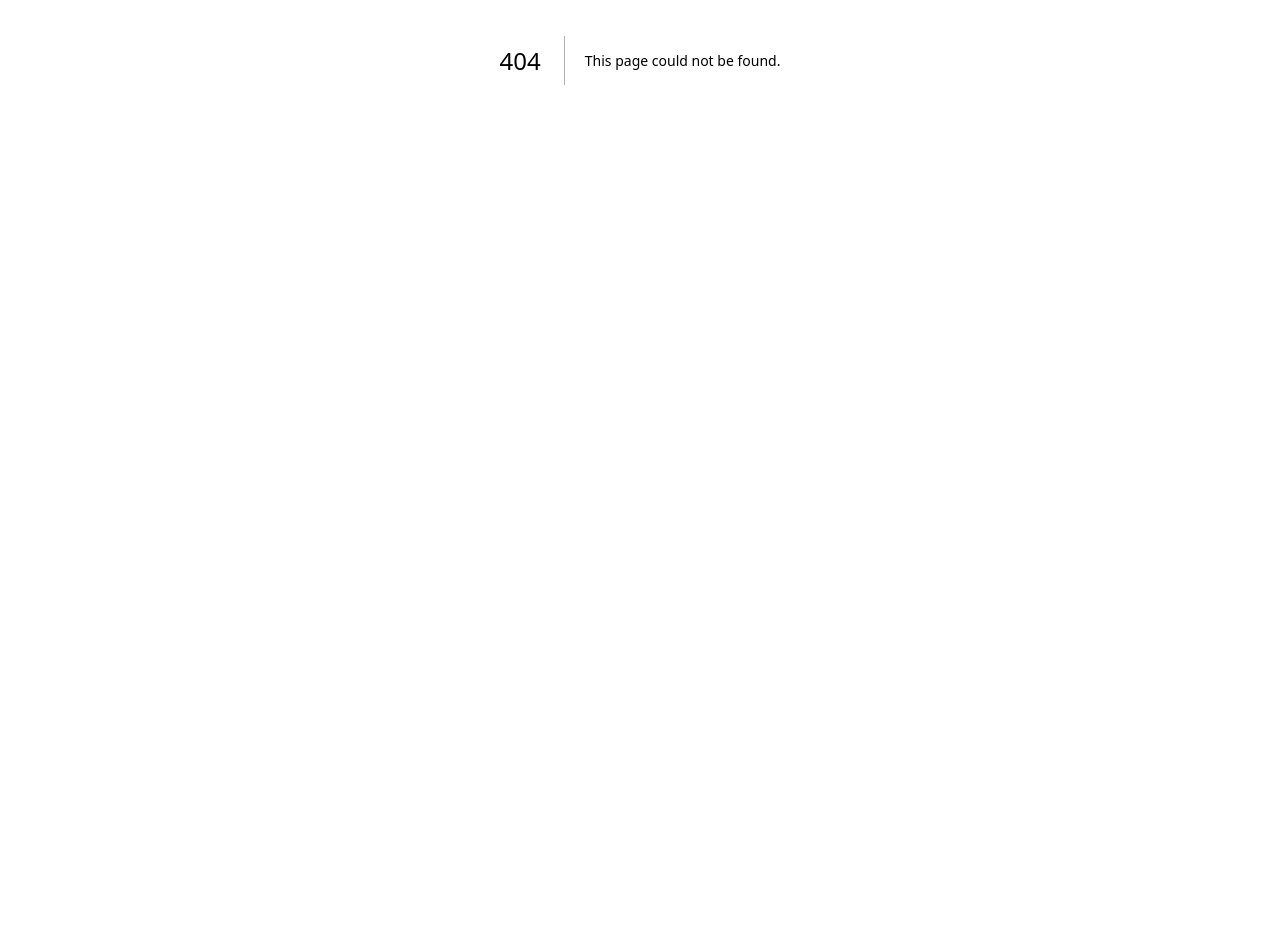
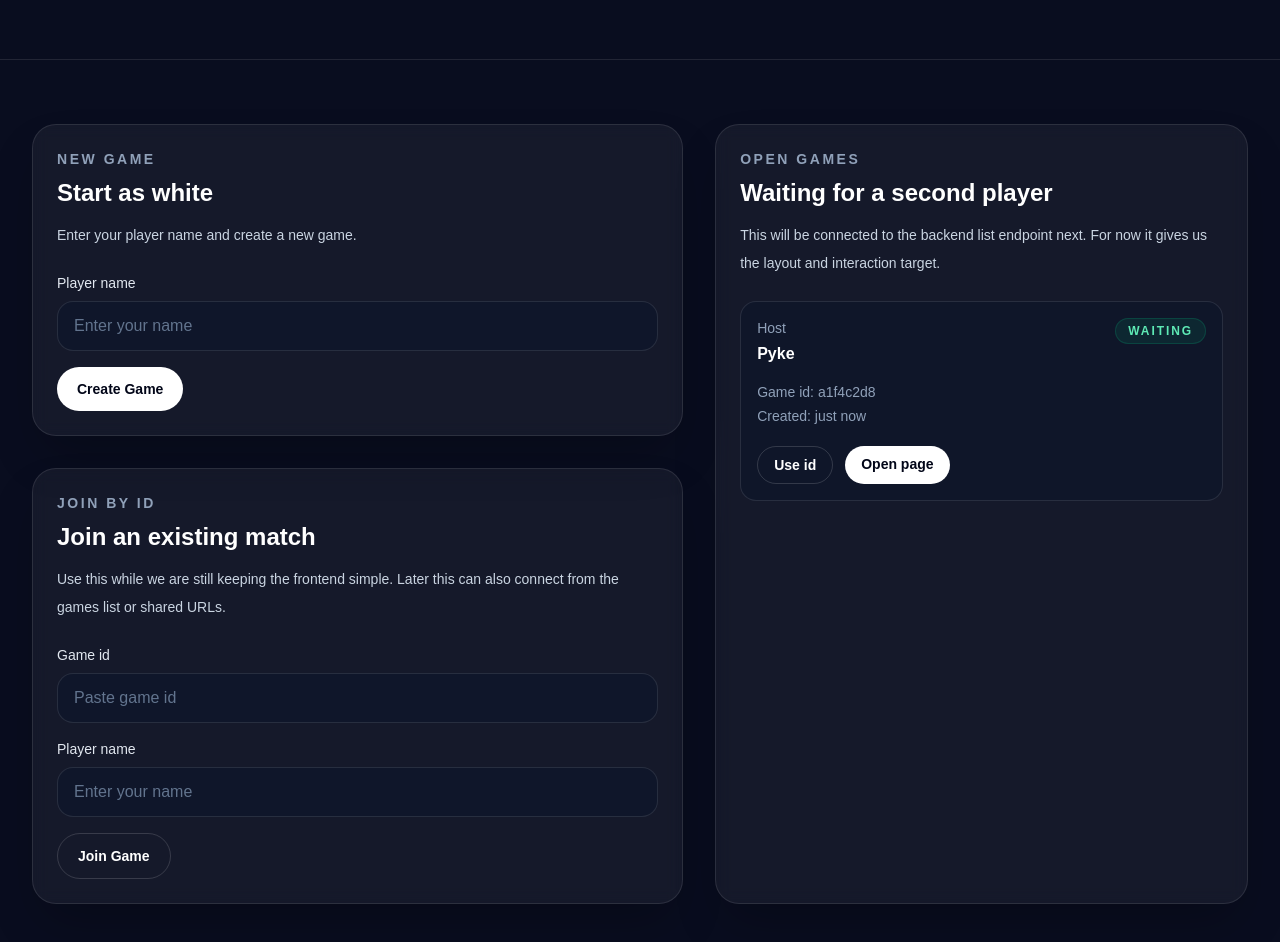
Before and after one commit to Killerbeez7/superchess, a Next.js app in the folder frontend/superchess-web/: page /play in a window 1280 px wide. Before the commit this address had no page. Shown: the part 340-1282 px from the top of the page. Before the commit the page ends 800 px from the top, so only its background shows below. Built offline with nearby package versions, Linux system fonts and the light colour scheme.

Commit message:
Create design for /play page

```diff
--- /dev/null
+++ b/frontend/superchess-web/src/app/play/page.tsx
@@ -0,0 +1,241 @@
+"use client";
+
+import { FormEvent, useMemo, useState } from "react";
+import Link from "next/link";
+import { Navbar } from "../components/layout/Navbar";
+
+type DemoGame = {
+  id: string;
+  whitePlayer: string;
+  status: "waiting" | "active";
+  createdAt: string;
+};
+
+const DEMO_GAMES: DemoGame[] = [
+  {
+    id: "a1f4c2d8",
+    whitePlayer: "Pyke",
+    status: "waiting",
+    createdAt: "just now",
+  },
+  {
+    id: "c9e7b1a4",
+    whitePlayer: "GuestPlayer",
+    status: "active",
+    createdAt: "2 min ago",
+  },
+];
+
+export default function PlayPage() {
+  const [createName, setCreateName] = useState("");
+  const [joinGameId, setJoinGameId] = useState("");
+  const [joinName, setJoinName] = useState("");
+
+  const waitingGames = useMemo(
+    () => DEMO_GAMES.filter((game) => game.status === "waiting"),
+    []
+  );
+
+  function handleCreateGame(e: FormEvent<HTMLFormElement>) {
+    e.preventDefault();
+    console.log("Create game:", { playerName: createName });
+  }
+
+  function handleJoinGame(e: FormEvent<HTMLFormElement>) {
+    e.preventDefault();
+    console.log("Join game:", { gameId: joinGameId, playerName: joinName });
+  }
+
+  return (
+    <main className="min-h-screen bg-slate-950/97 text-white">
+      <Navbar />
+
+      <section className="border-b border-white/10">
+        <div className="mx-auto max-w-7xl px-4 py-16 sm:px-6 lg:px-8 lg:py-20">
+          <div className="max-w-3xl">
+            <p className="mb-4 text-sm font-semibold uppercase tracking-[0.2em] text-violet-400">
+              Play
+            </p>
+
+            <h1 className="text-4xl font-bold tracking-tight text-white sm:text-5xl">
+              Create or join a game.
+            </h1>
+
+            <p className="mt-5 max-w-2xl text-base leading-8 text-slate-300 sm:text-lg">
+              Dive into the universe of superchess. A modern twist on classic chess —
+              where you break the rythm with new moves, special abilities, extended boards
+              and.. and...
+            </p>
+          </div>
+        </div>
+      </section>
+
+      <section>
+        <div className="mx-auto grid max-w-7xl gap-8 px-4 py-12 sm:px-6 lg:grid-cols-[1.1fr_0.9fr] lg:px-8 lg:py-16">
+          <div className="space-y-8">
+            <div className="rounded-3xl border border-white/10 bg-white/5 p-6 shadow-2xl backdrop-blur">
+              <div className="mb-6">
+                <p className="text-sm font-semibold uppercase tracking-[0.18em] text-slate-400">
+                  New game
+                </p>
+                <h2 className="mt-2 text-2xl font-semibold text-white">Start as white</h2>
+                <p className="mt-3 max-w-xl text-sm leading-7 text-slate-300">
+                  Enter your player name and create a new game.
+                </p>
+              </div>
+
+              <form onSubmit={handleCreateGame} className="space-y-4">
+                <div>
+                  <label
+                    htmlFor="createName"
+                    className="mb-2 block text-sm font-medium text-slate-200"
+                  >
+                    Player name
+                  </label>
+                  <input
+                    id="createName"
+                    type="text"
+                    value={createName}
+                    onChange={(e) => setCreateName(e.target.value)}
+                    placeholder="Enter your name"
+                    className="w-full rounded-2xl border border-white/10 bg-slate-900/80 px-4 py-3 text-white outline-none transition placeholder:text-slate-500 focus:border-violet-400"
+                  />
+                </div>
+
+                <button
+                  type="submit"
+                  className="rounded-full bg-white px-5 py-3 text-sm font-semibold text-slate-950 transition hover:bg-slate-200"
+                >
+                  Create Game
+                </button>
+              </form>
+            </div>
+
+            <div className="rounded-3xl border border-white/10 bg-white/5 p-6 shadow-2xl backdrop-blur">
+              <div className="mb-6">
+                <p className="text-sm font-semibold uppercase tracking-[0.18em] text-slate-400">
+                  Join by id
+                </p>
+                <h2 className="mt-2 text-2xl font-semibold text-white">
+                  Join an existing match
+                </h2>
+                <p className="mt-3 max-w-xl text-sm leading-7 text-slate-300">
+                  Use this while we are still keeping the frontend simple. Later this can
+                  also connect from the games list or shared URLs.
+                </p>
+              </div>
+
+              <form onSubmit={handleJoinGame} className="grid gap-4 sm:grid-cols-2">
+                <div className="sm:col-span-2">
+                  <label
+                    htmlFor="joinGameId"
+                    className="mb-2 block text-sm font-medium text-slate-200"
+                  >
+                    Game id
+                  </label>
+                  <input
+                    id="joinGameId"
+                    type="text"
+                    value={joinGameId}
+                    onChange={(e) => setJoinGameId(e.target.value)}
+                    placeholder="Paste game id"
+                    className="w-full rounded-2xl border border-white/10 bg-slate-900/80 px-4 py-3 text-white outline-none transition placeholder:text-slate-500 focus:border-violet-400"
+                  />
+                </div>
+
+                <div className="sm:col-span-2">
+                  <label
+                    htmlFor="joinName"
+                    className="mb-2 block text-sm font-medium text-slate-200"
+                  >
+                    Player name
+                  </label>
+                  <input
+                    id="joinName"
+                    type="text"
+                    value={joinName}
+                    onChange={(e) => setJoinName(e.target.value)}
+                    placeholder="Enter your name"
+                    className="w-full rounded-2xl border border-white/10 bg-slate-900/80 px-4 py-3 text-white outline-none transition placeholder:text-slate-500 focus:border-violet-400"
+                  />
+                </div>
+
+                <div className="sm:col-span-2">
+                  <button
+                    type="submit"
+                    className="rounded-full border border-white/15 px-5 py-3 text-sm font-semibold text-white transition hover:bg-white/5"
+                  >
+                    Join Game
+                  </button>
+                </div>
+              </form>
+            </div>
+          </div>
+
+          <aside className="rounded-3xl border border-white/10 bg-white/5 p-6 shadow-2xl backdrop-blur">
+            <div className="mb-6">
+              <p className="text-sm font-semibold uppercase tracking-[0.18em] text-slate-400">
+                Open games
+              </p>
+              <h2 className="mt-2 text-2xl font-semibold text-white">
+                Waiting for a second player
+              </h2>
+              <p className="mt-3 text-sm leading-7 text-slate-300">
+                This will be connected to the backend list endpoint next. For now it gives
+                us the layout and interaction target.
+              </p>
+            </div>
+
+            <div className="space-y-4">
+              {waitingGames.map((game) => (
+                <div
+                  key={game.id}
+                  className="rounded-2xl border border-white/10 bg-slate-900/70 p-4"
+                >
+                  <div className="flex items-start justify-between gap-4">
+                    <div>
+                      <p className="text-sm text-slate-400">Host</p>
+                      <p className="mt-1 font-semibold text-white">{game.whitePlayer}</p>
+                    </div>
+
+                    <span className="rounded-full border border-emerald-500/20 bg-emerald-500/10 px-3 py-1 text-xs font-semibold uppercase tracking-[0.16em] text-emerald-300">
+                      {game.status}
+                    </span>
+                  </div>
+
+                  <div className="mt-4 space-y-1 text-sm text-slate-400">
+                    <p>Game id: {game.id}</p>
+                    <p>Created: {game.createdAt}</p>
+                  </div>
+
+                  <div className="mt-5 flex gap-3">
+                    <button
+                      type="button"
+                      onClick={() => setJoinGameId(game.id)}
+                      className="rounded-full border border-white/15 px-4 py-2 text-sm font-semibold text-white transition hover:bg-white/5"
+                    >
+                      Use id
+                    </button>
+
+                    <Link
+                      href={`/play/${game.id}`}
+                      className="rounded-full bg-white px-4 py-2 text-sm font-semibold text-slate-950 transition hover:bg-slate-200"
+                    >
+                      Open page
+                    </Link>
+                  </div>
+                </div>
+              ))}
+
+              {waitingGames.length === 0 && (
+                <div className="rounded-2xl border border-dashed border-white/10 bg-slate-900/50 p-6 text-sm text-slate-400">
+                  No waiting games yet.
+                </div>
+              )}
+            </div>
+          </aside>
+        </div>
+      </section>
+    </main>
+  );
+}
```
